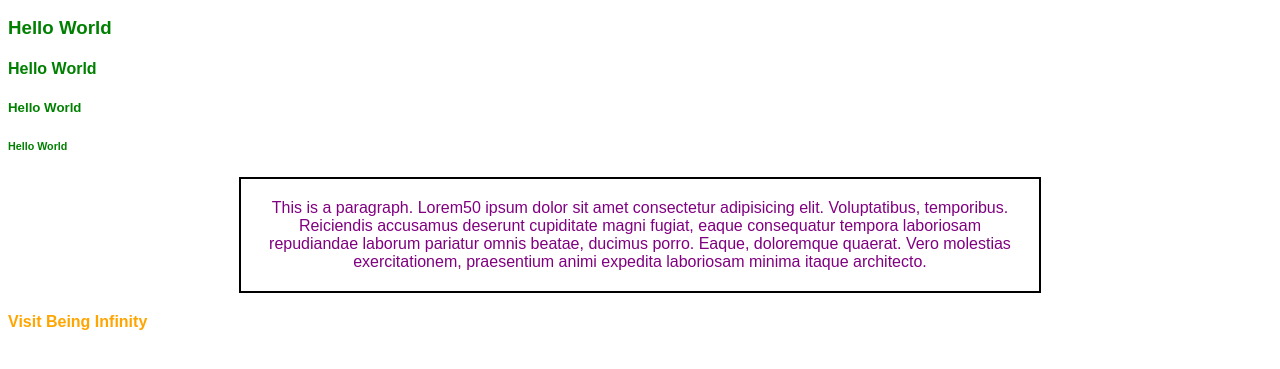
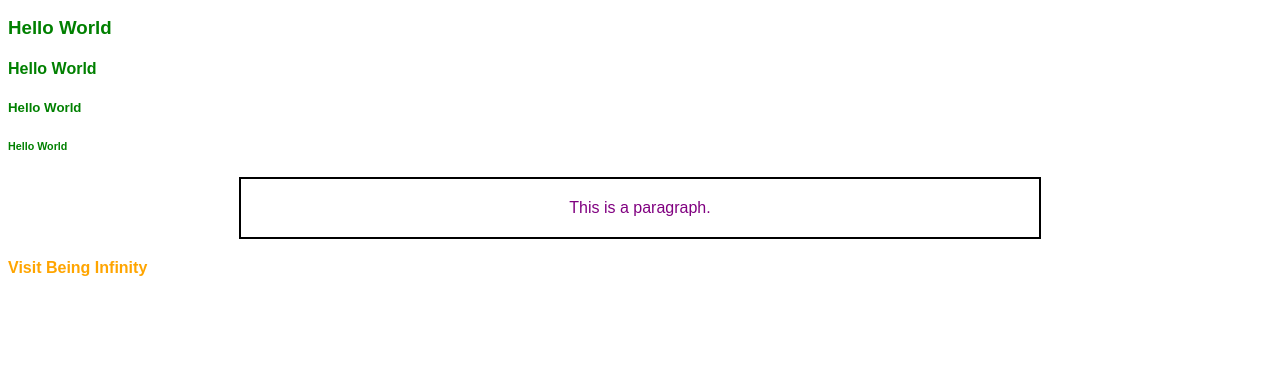
Before and after one commit to ESpoorthy/AutoSuggest-BootCamp, a website: page frontend/index.html in a window 1280 px wide. Shown: the part 171-540 px from the top of the page. Drawn offline with Linux system fonts and the light colour scheme.

Commit message:
Update paragraph content in index.html
Shortened the paragraph text in the HTML file.

```diff
--- a/frontend/index.html
+++ b/frontend/index.html
@@ -23,12 +23,7 @@
     <h6 class="other">Hello World</h6>
 
     <p class="para">
-    This is a paragraph. Lorem50 ipsum dolor sit amet consectetur adipisicing elit.
-    Voluptatibus, temporibus. Reiciendis accusamus deserunt cupiditate magni
-    fugiat, eaque consequatur tempora laboriosam repudiandae laborum pariatur
-    omnis beatae, ducimus porro. Eaque, doloremque quaerat. Vero molestias
-    exercitationem, praesentium animi expedita laboriosam minima itaque
-    architecto.
+    This is a paragraph.
     </p>
 
     <a href="https://www.being-infinity.com" target="_blank">
```
